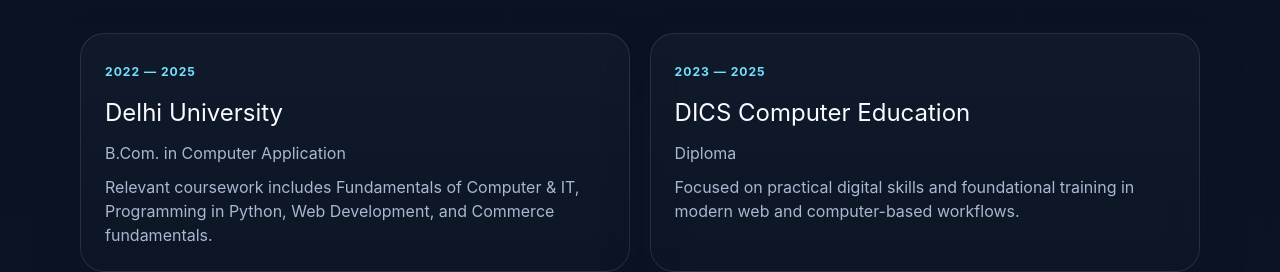
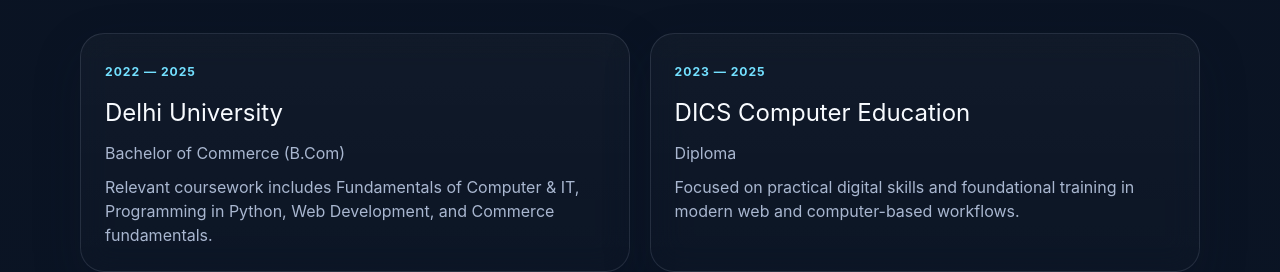
Before and after one commit to nikhildev-webapp/portfolio, a React (Vite) app: page / in a window 1280 px wide. Shown: the part 1878-2150 px from the top of the page. Built offline with nearby package versions, Linux system fonts and the light colour scheme.

Commit message:
add the education detailed correctly

```diff
--- a/src/components/Education.jsx
+++ b/src/components/Education.jsx
@@ -4,7 +4,7 @@
 const education = [
   {
     institution: "Delhi University",
-    degree: "B.Com. in Computer Application",
+    degree: "Bachelor of Commerce (B.Com)",
     period: "2022 — 2025",
     details:
       "Relevant coursework includes Fundamentals of Computer & IT, Programming in Python, Web Development, and Commerce fundamentals.",
```
